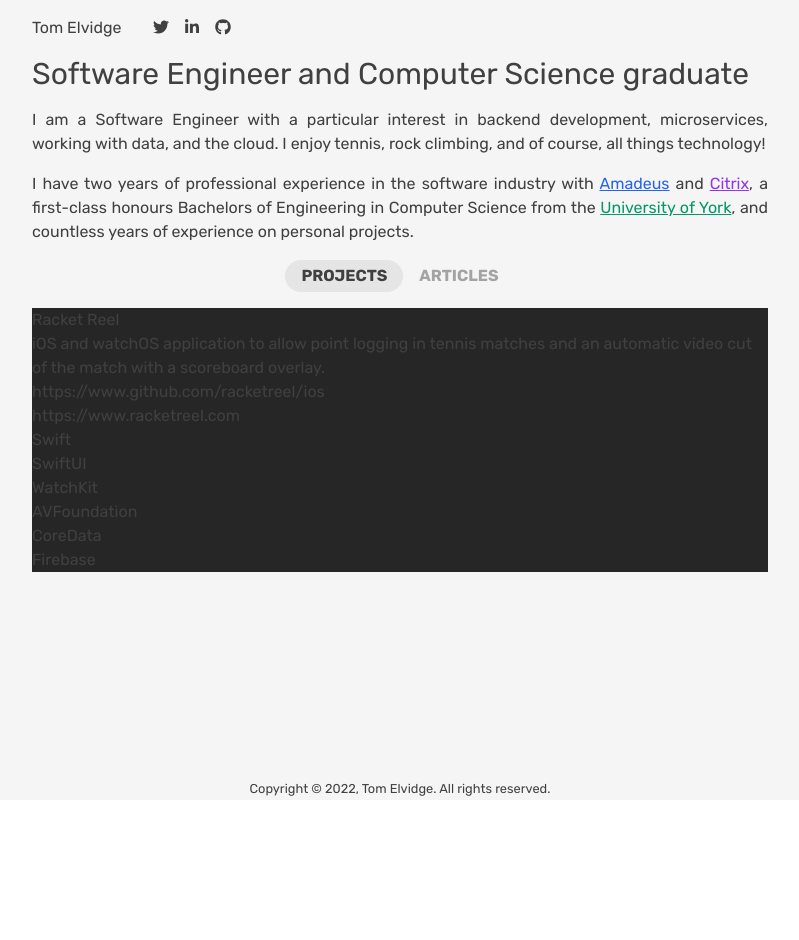
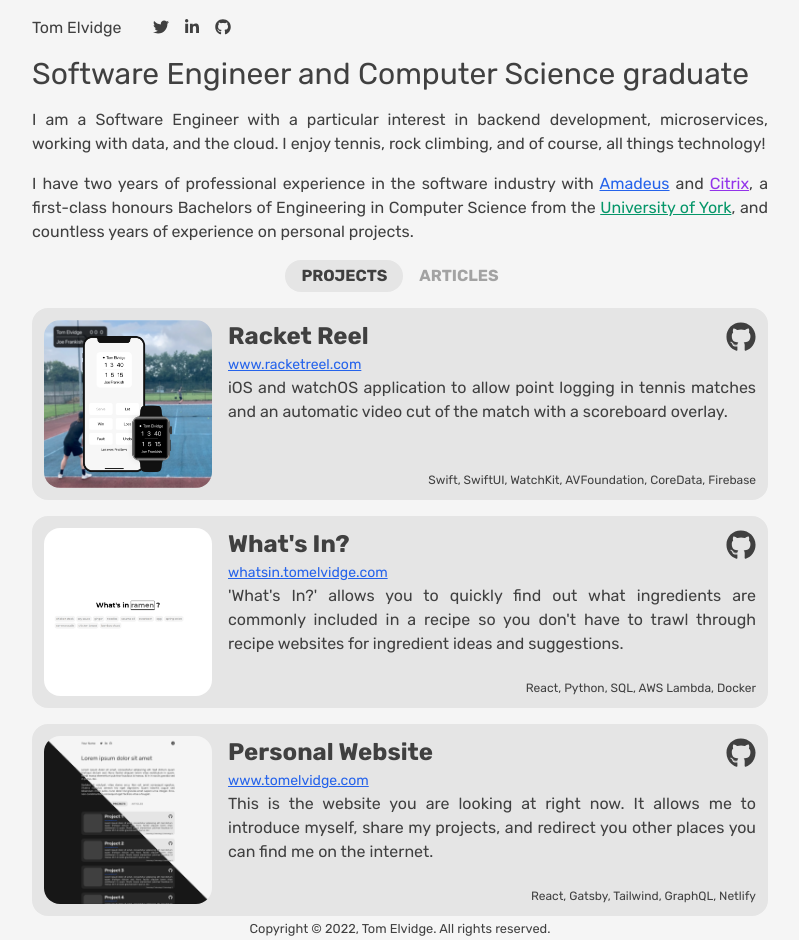
Before and after one commit to tom-elvidge/personalsite, a Gatsby site: page / in a window 1280 px wide. Shown: the whole page, without its empty margins (240-1039 px from the left). Before the commit the page ends 800 px from the top, so only its background shows below. Built offline with nearby package versions, Linux system fonts and the light colour scheme; Gatsby itself is replaced by a stand-in of ours.

Commit message:
Added projects

```diff
--- a/package.json
+++ b/package.json
@@ -19,6 +19,7 @@
     "@fortawesome/free-brands-svg-icons": "^5.15.4",
     "@fortawesome/free-solid-svg-icons": "^5.15.4",
     "@fortawesome/react-fontawesome": "^0.1.16",
+    "@tailwindcss/line-clamp": "^0.3.1",
     "gatsby": "^4.4.0",
     "react": "^17.0.1",
     "react-dom": "^17.0.1"
--- a/src/components/project.js
+++ b/src/components/project.js
@@ -1,20 +1,19 @@
 import * as React from "react"
 import PropTypes from "prop-types"
 
+import { FontAwesomeIcon } from '@fortawesome/react-fontawesome'
+import { faGithub } from '@fortawesome/free-brands-svg-icons'
+
 const Project = ({ project }) => (
-  <div className="bg-neutral-800" >
-      <h1>{project.name}</h1>
-      <p>{project.description}</p>
-      <a href={project.source}>{project.source}</a>
-      <br />
-      <a href={project.url}>{project.url}</a>
-      <ul>
-        {
-          project.technologies.map(technology => {
-            return <li>{technology}</li>
-          })
-        }
-      </ul>
+  <div className="flex h-48 flex-row rounded-2xl p-3 bg-neutral-200 dark:bg-neutral-800" >
+    <img src={project.img} alt={project.name} className="h-full rounded-2xl" />
+    <div className="relative ml-4">
+      <h1 className="font-bold text-2xl" >{project.name}</h1>
+      <a className="text-3xl absolute top-0 right-0 hover:text-black dark:hover:text-white" href={project.source} aria-label="GitHub"><FontAwesomeIcon icon={faGithub} /></a>
+      <a className="text-sm text-blue-600 underline" href={"https://" + project.url}>{project.url}</a>
+      <p className="text-justify line-clamp-3 break-normal overflow-hidden text-ellipsis">{project.description}</p>
+      <p className="text-xs line-clamp-1 break-normal overflow-hidden text-ellipsis absolute bottom-0 right-0">{ project.technologies.join(", ")}</p>
+    </div>
   </div>
 )
 
--- a/src/components/root.js
+++ b/src/components/root.js
@@ -18,7 +18,7 @@
   const title = data.site.siteMetadata?.title || "Title"
 
   return (
-    <div className="font-body flex flex-col items-center h-screen justify-between bg-neutral-100 dark:bg-neutral-900 text-neutral-700 dark:text-neutral-200">
+    <div className="font-body flex flex-col items-center min-h-screen justify-between bg-neutral-100 dark:bg-neutral-900 text-neutral-700 dark:text-neutral-200">
       {/* Fill width until md, then fix to 768px (size of md) */}
       <div className="w-full px-4 md:max-w-[768px] h-full">
         <Header title={title} />
--- a/src/data/projects.json
+++ b/src/data/projects.json
@@ -1,7 +1,8 @@
 [
   {
     "name": "Racket Reel",
-    "url": "https://www.racketreel.com",
+    "img": "./images/racketreel.png",
+    "url": "www.racketreel.com",
     "source": "https://www.github.com/racketreel/ios",
     "description": "iOS and watchOS application to allow point logging in tennis matches and an automatic video cut of the match with a scoreboard overlay.",
     "technologies": [
@@ -12,5 +13,33 @@
       "CoreData",
       "Firebase"
     ]
+  },
+  {
+    "name": "What's In?",
+    "img": "./images/whatsin.png",
+    "url": "whatsin.tomelvidge.com",
+    "source": "https://www.github.com/tom-elvidge/whatsin",
+    "description": "'What's In?' allows you to quickly find out what ingredients are commonly included in a recipe so you don't have to trawl through recipe websites for ingredient ideas and suggestions.",
+    "technologies": [
+      "React",
+      "Python",
+      "SQL",
+      "AWS Lambda",
+      "Docker"
+    ]
+  },
+  {
+    "name": "Personal Website",
+    "img": "./images/personalsite.png",
+    "url": "www.tomelvidge.com",
+    "source": "https://www.github.com/tom-elvidge/mysite",
+    "description": "This is the website you are looking at right now. It allows me to introduce myself, share my projects, and redirect you other places you can find me on the internet.",
+    "technologies": [
+      "React",
+      "Gatsby",
+      "Tailwind",
+      "GraphQL",
+      "Netlify"
+    ]
   }
 ]
--- a/tailwind.config.js
+++ b/tailwind.config.js
@@ -8,5 +8,7 @@
     },
     extend: {},
   },
-  plugins: [],
+  plugins: [
+    require('@tailwindcss/line-clamp'),
+  ],
 }
```
Also changed, not shown: static/images/personalsite.png (added), static/images/racketreel.png (added), static/images/whatsin.png (added), 2 other files.
